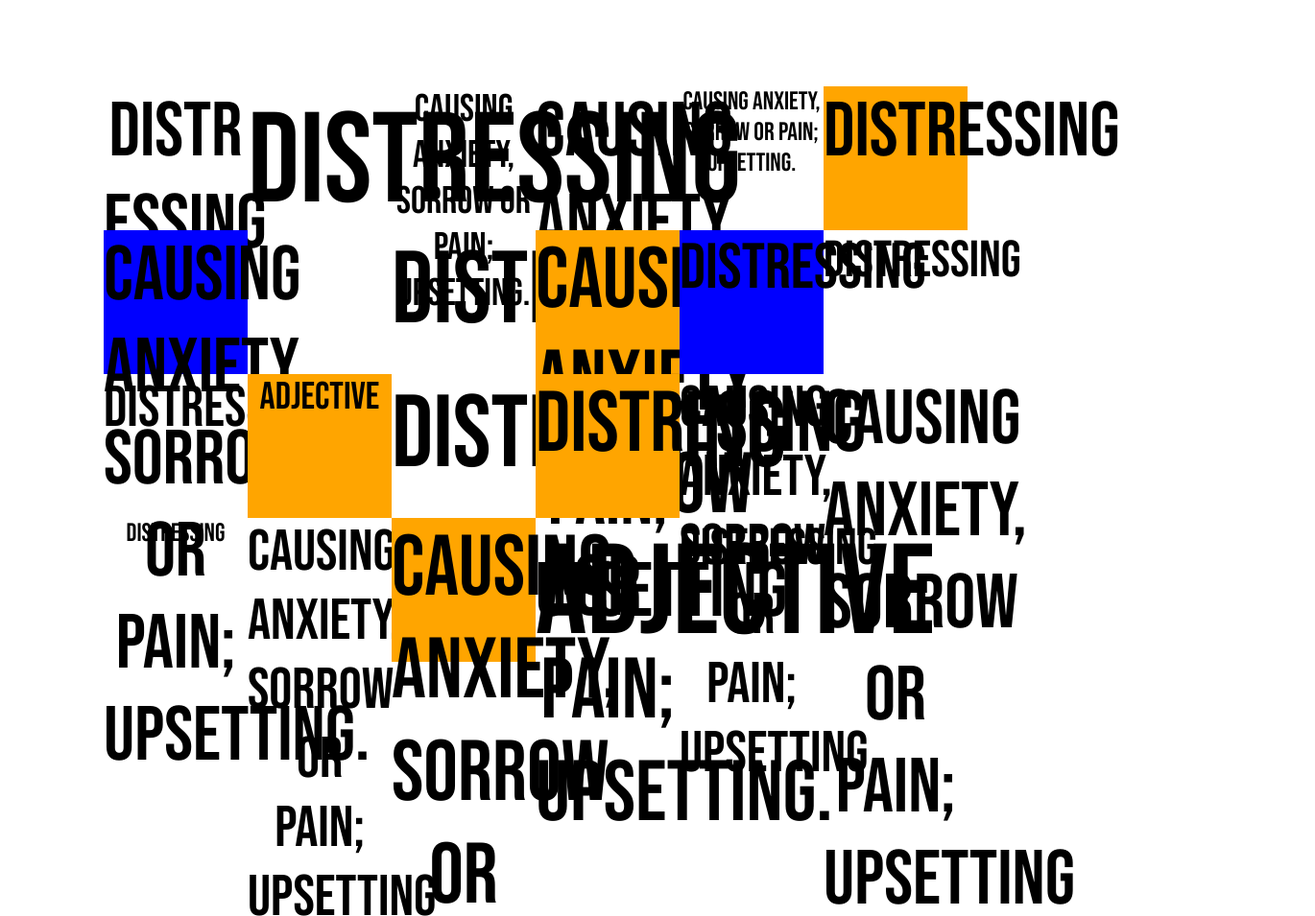
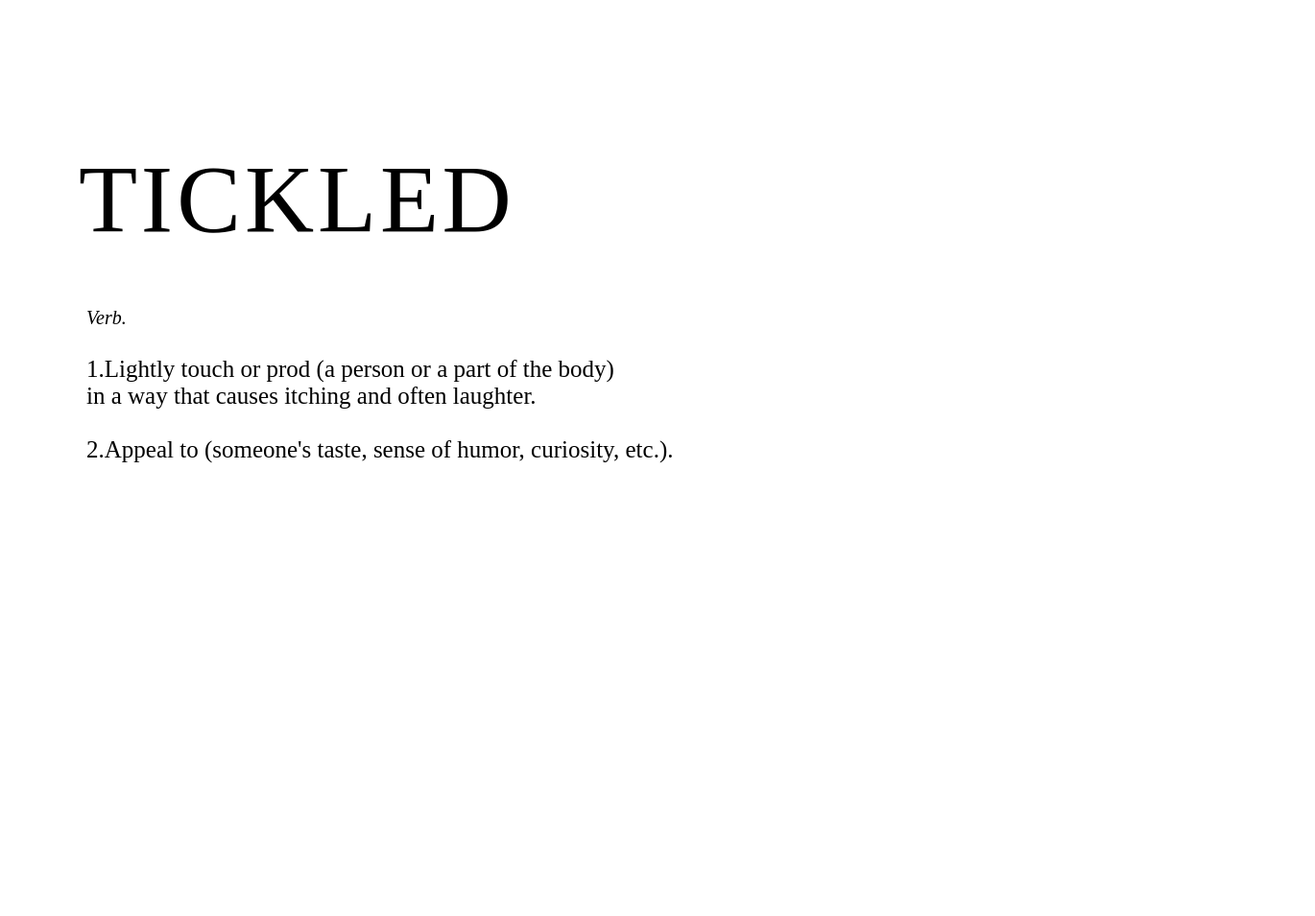
Before and after one commit to georgia-chen/cc19, a plain HTML site: page pleasesaveme/pleasesaveme.html in a window 1280 px wide. Shown: the top 955 px of the page at 96% size, 1370 px wide, since content can reach past the window. After the commit the page ends 800 px from the top, so only its background shows below. Drawn offline with Linux system fonts and the light colour scheme.

Commit message:
Add files via upload

```diff
--- a/pleasesaveme/pleasesaveme.css
+++ b/pleasesaveme/pleasesaveme.css
@@ -1,168 +1,178 @@
-#boxframe{
-    margin:40px;
-    padding:50px;
-    width:80%;
-    height:80%;
-    align:center;
+.frame{
+  height:130px;
+  width:100%;
+  top:150px;
+  left:80px;
+  position:fixed;
+  cursor: help;
+
 }
 
+.frame2{
+  height: 300px;
+  width:100%;
+  position: absolute;
+  top:320px;
+  left:90px;
+
+}
+
+#tickverb{
+  font-family: 'Bebas Neue';
+  font-size: 20px;
+  margin:10 auto;
+
+}
+
+#ticktext{
+  font-family: 'Bebas Neue';
+  font-size: 25px;
+  margin:10 auto;
+
+}
 
 .cell{
   position:relative;
   float:left;
-    left:10px;
-    transition:transform 0.7s;
-    width:150px;
-    height:150px;
+  transition:transform 0.25s;
   margin:10 auto;
-    grid-gap: 10px 10px;
   font-family: 'Bebas Neue';
   text-align: center;
+  font-size: 100px;
+  outline: none;
 }
 
 .cell-1{
-    background: transparent;
-    font-size: 60pt;
+  background:transparent;
+  width:65px;
+}
 
+.cell-1:hover{
+  transform: scale(1.4)
+  rotate(-10deg)
+  translateX(10px);
+  color: orange;
+}
 
-
-}
-.cell-1:hover{
-    transform: scale(-10);
+.cell-1:active{
+  transform: scale(1.4)
+  rotate(30deg)
+  translateX(-10px);
+  cursor: pointer;
 }
 
 .cell-2{
-    background: transparent;
-    font-size: 100pt;
+  background:transparent;
+  width:37px;
+
 }
 
 .cell-2:hover{
-    transform: scale(-5);
+  transform: scale(-1.6)
+  rotate(20deg)
+  translateX(10px);;
+  cursor: pointer;
+  color: orange;
 }
 
+.cell-2:active{
+  transform: scale(-1.6)
+  rotate(-30deg)
+  translateX(-10px);
+}
 
 .cell-3{
-    background: transparent;
-    font-size: 30pt;
+  background:transparent;
+  width:71px;
 }
 
 .cell-3:hover{
-    transform: scale(30);
+  transform: scale(-1.5)
+  rotate(-20deg)
+  translateX(10px);;
+  color: orange;
+  cursor: pointer;
 }
 
-
-.cell-4{
-    background: transparent;
-    font-size: 60pt;
+.cell-3:active{
+  transform: scale(-1.6)
+  rotate(-40deg)
+  translateX(-10px);
 
 }
 
+.cell-4{
+  background:transparent;
+  width:76px;
+}
+
 .cell-4:hover{
-    transform: scale(-20);
+  transform: scale(1.4)
+  rotate(30deg)
+  translateX(10px);
+  cursor: pointer;
+  color: orange;
+}
+
+.cell-4:active{
+  transform: scale(1.6)
+  rotate(-10deg)
+  translateX(-10px);
 }
 
 .cell-5{
-    background: transparent;
-    font-size:20pt;
+  background:transparent;
+  width:65px;
+}
+.cell-5:hover{
+  transform: scale(-1.2)
+  rotate(-10deg)
+  translateX(10px);
+  cursor: pointer;
+  color: orange;
 
 }
 
-.cell-5:hover{
-    transform: scale(100);
+.cell-5:active{
+  transform: scale(-1.6)
+  rotate(-40deg)
+  translateX(-10px);
 }
 
-
 .cell-6{
-    background:orange;
-    font-size:60pt;
+  background:transparent;
+  width:65px;
 }
 
 .cell-6:hover{
-    transform: scale(-10);
+  transform: scale(1.2)
+  rotate(30deg)
+  translateX(10px);
+  cursor: pointer;
+  color: orange;
 }
 
+.cell-6:active{
+  transform: scale(1.6)
+  rotate(50deg)
+  translateX(-10px);
+}
 
 .cell-7{
-    background: blue;
-    font-size: 60pt;
+  background:transparent;
+  width:75px;
 }
 
 .cell-7:hover{
-    transform: scale(-70);
+  transform: scale(-1.5)
+  rotate(-20deg)
+  translateX(10px);
+  cursor: pointer;
+  color: orange;
 }
 
-
-.cell-8{
-    background:transparent;
-    font-size:80pt;
+.cell-7:active{
+  transform: scale(-1.6)
+  rotate(-40deg)
+  translateX(-10px);
 }
-
-.cell-8:hover{
-    transform: scale(-10);
-  }
-
-  .cell-9{
-    background: transparent;
-    font-size: 45pt ;
-}
-
-.cell-9:hover{
-    transform: scale(16);
-  }
-
-
-.cell-10{
-    background:orange;
-    font-size: 67pt;
-}
-
-.cell-10:hover{
-    transform: scale(-30);
-  }
-
-.cell-11{
-    background: blue;
-    font-size: 50pt;
-}
-
-.cell-11:hover{
-    transform: scale(-40);
-  }
-
-
-.cell-12{
-    background:transparent;
-    font-size: 40pt;
-}
-
-.cell-12:hover{
-    transform: scale(-20);
-  }
-
-
-.cell-13{
-    background: transparent;
-    font-size: 45pt ;
-}
-
-.cell-13:hover{
-    transform: scale(30)
-}
-
-.cell-14{
-    background:orange;
-    font-size: 30pt;
-}
-
-.cell-14:hover{
-    transform:scale(-20)
-}
-
-.cell-15{
-    background:blue;
-    font-size:70pt;
-}
-
-.cell-15:hover{
-    transform:scale(10)
-}
--- a/pleasesaveme/pleasesaveme.html
+++ b/pleasesaveme/pleasesaveme.html
@@ -4,110 +4,54 @@
 		<meta charset="UTF-8">
 		<link href="pleasesaveme.css" rel="stylesheet"/>
 
-        <title>please save me</title>
-
-        <link href='https://fonts.googleapis.com/css?family=Bebas Neue' rel='stylesheet'>
+		<title>Tickled</title>
 
 
-    </head>
+	</head>
+	<body>
+		<div class="frame">
+			<dix class="cell cell-1">
+				T
+			</dix>
 
-	<body>
-        <div id="boxframe">
-            <div class="cell cell-1">
-                DISTR
-                ESSING
-            </div>
+			<dix class="cell cell-2">
+				I
+			</dix>
 
-            <div class="cell cell-2">
-                DISTRESSING
+			<dix class="cell cell-3">
+				C
+			</dix>
 
-            </div>
+			<dix class="cell cell-4">
+				K
+			</dix>
 
-            <div class="cell cell-3">
-                causing anxiety, sorrow or pain; upsetting.
-            </div>
+			<dix class="cell cell-5">
+				L
+			</dix>
 
-            <div class="cell cell-4">
-                causing anxiety, sorrow or pain; upsetting.
+			<dix class="cell cell-6">
+				E
+			</dix>
 
-            </div>
+			<dix class="cell cell-7">
+				D
+			</dix>
+		</div>
 
-            <div class="cell cell-5">
-                causing anxiety, sorrow or pain; upsetting.
-            </div>
+	<div class="frame2">
+		<div id="tickverb"><i>Verb.</i></div>
+		<div id="ticktext">
+			<br>1.Lightly touch or prod (a person or a part of the body) <br>
+			in a way that causes itching and often laughter.
+			<br>
+			<br>2.Appeal to (someone's taste, sense of humor, curiosity, etc.).
+		</div>
 
-            <div class="cell cell-6">
-                Distressing
-            </div>
-            <div class="cell cell-7">
-                causing anxiety, sorrow or pain; upsetting.
-            </div>
+	</div>
 
-            <div class="cell cell-8">
 
-            </div>
 
-            <div class="cell cell-8">
-                DISTRESSING
-            </div>
 
-            <div class="cell cell-10">
-                causing anxiety, sorrow or pain; upsetting.
-            </div>
-            <div class="cell cell-11">
-                Distressing
-            </div>
-
-            <div class="cell cell-12">
-                Distressing
-            </div>
-
-            <div class="cell cell-13">
-                Distressing
-
-            </div>
-
-            <div class="cell cell-14">
-                adjective
-            </div>
-<!--WEIRD CELL SECTION-->
-            <div class="cell cell-8">
-                DISTRESSING
-            </div>
-
-            <div class="cell cell-10">
-                Distressing
-            </div>
-
-            <div class="cell cell-13">
-                causing anxiety, sorrow or pain; upsetting
-
-            </div>
-
-            <div class="cell cell-4">
-                causing anxiety, sorrow or pain; upsetting
-            </div>
-
-            <div class="cell cell-5">
-                DISTRESSING
-            </div>
-
-            <div class="cell cell-9">
-                causing anxiety, sorrow or pain; upsetting
-            </div>
-
-            <div class="cell cell-10">
-                causing anxiety, sorrow or pain; upsetting.
-            </div>
-            <div class="cell cell-2">
-                adjective
-            </div>
-
-            <div class="cell cell-12">
-                Distressing
-            </div>
-
-        </div>
-    </body>
-
+	</body>
 </html>
```
Lines whose indentation alone changed are shown as unchanged.
